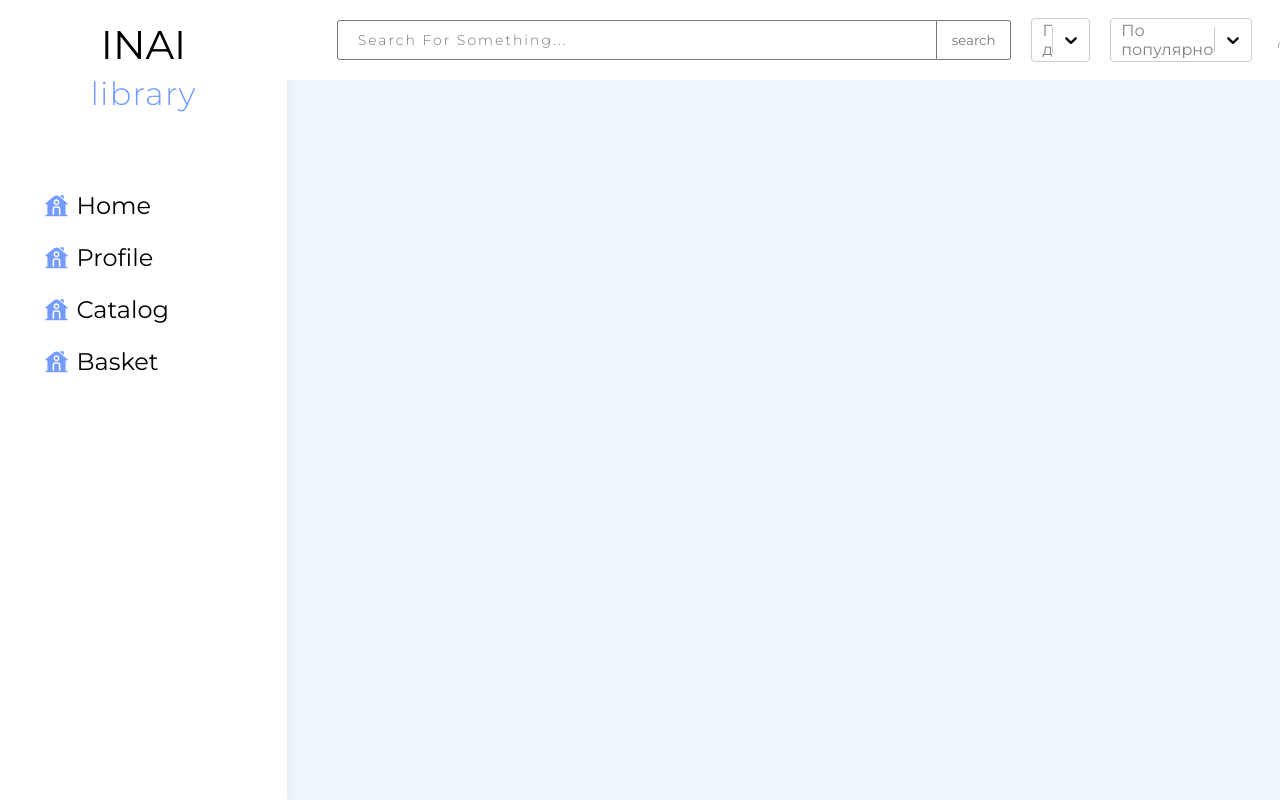
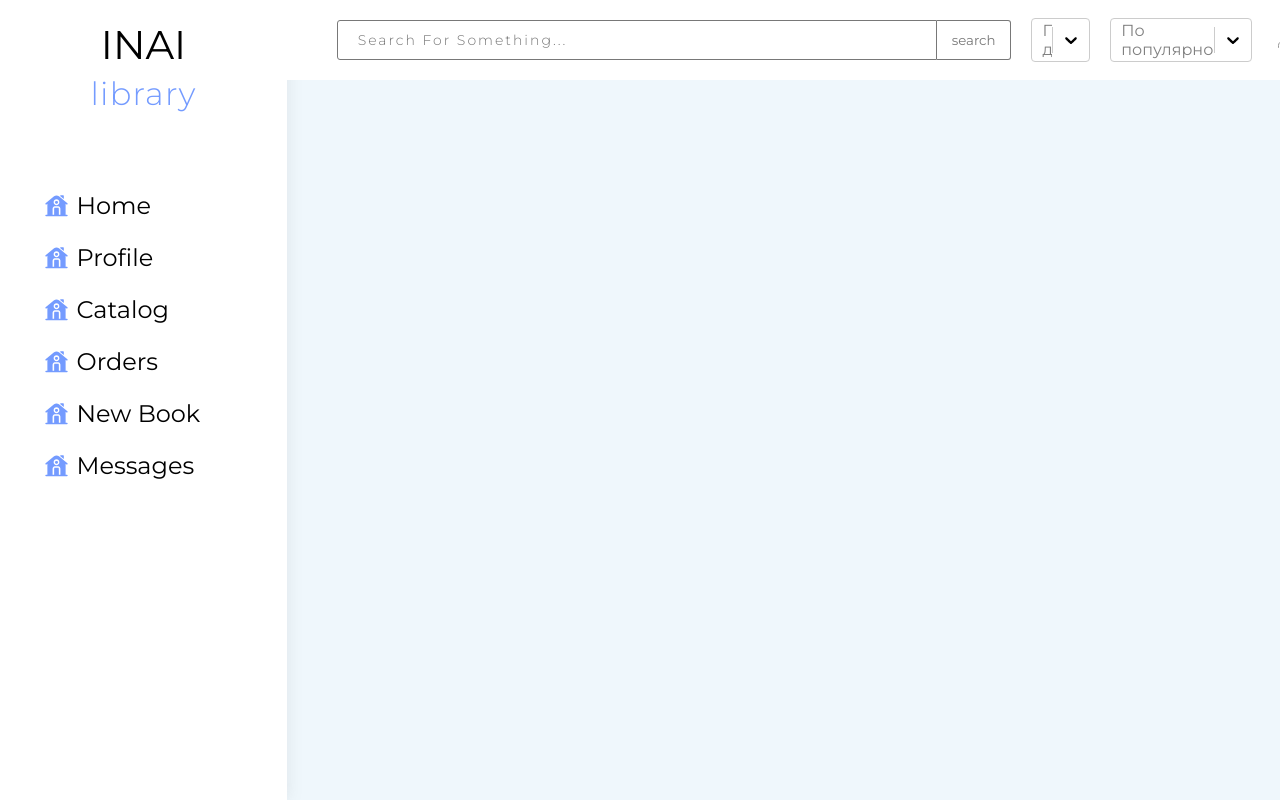
Before and after one commit to EmirlanDogdurbaev/libr2, a React (Vite) app: page /login in a window 1280 px wide. Shown: the top 800 px of the page. Built offline with nearby package versions, Linux system fonts and the light colour scheme; sample sign-in values are in the browser's storage.

Commit message:
devided student and librarian navigation

```diff
--- a/src/modules/Nav/Nav.jsx
+++ b/src/modules/Nav/Nav.jsx
@@ -1,7 +1,7 @@
-import NavItem from './NavItem/NavItem.jsx';
-import styles from './Nav.module.scss';
-import Logo from '../../components/UI/Logo/Logo.jsx';
-import icon1 from '../../assets/icons/home.svg';
+import NavItem from "./NavItem/NavItem.jsx";
+import styles from "./Nav.module.scss";
+import Logo from "../../components/UI/Logo/Logo.jsx";
+import icon1 from "../../assets/icons/home.svg";
 const Nav = (props) => {
   // eslint-disable-next-line react/prop-types
   const isActive = props.stateClassName;
@@ -13,30 +13,56 @@ const Nav = (props) => {
       <Logo />
       <ul>
         <li>
-          <NavItem to={'/'}>
-            {' '}
+          <NavItem to={"/"}>
+            {" "}
             <img src={icon1} alt="" /> home
           </NavItem>
         </li>
         <li>
-          <NavItem to={'/profile'}>
-            {' '}
+          <NavItem to={"/profile"}>
+            {" "}
             <img src={icon1} alt="" /> profile
           </NavItem>
         </li>
         <li>
-          <NavItem to={'/catalog'}>
-            {' '}
+          <NavItem to={"/catalog"}>
+            {" "}
             <img src={icon1} alt="" /> catalog
           </NavItem>
         </li>
-        <li>
-          <NavItem to={'/basket'}>
-            {' '}
-            <img src={icon1} alt="" />
-            basket
-          </NavItem>
-        </li>
+        {localStorage.getItem("user").status === "Librarian" ? (
+          <li>
+            <NavItem to={"/basket"}>
+              {" "}
+              <img src={icon1} alt="" />
+              basket
+            </NavItem>
+          </li>
+        ) : (
+          <>
+            <li>
+              <NavItem to={"/orders"}>
+                {" "}
+                <img src={icon1} alt="" />
+                orders
+              </NavItem>
+            </li>
+            <li>
+              <NavItem to={"/new-book"}>
+                {" "}
+                <img src={icon1} alt="" />
+                new book
+              </NavItem>
+            </li>
+            <li>
+              <NavItem to={"/messages"}>
+                {" "}
+                <img src={icon1} alt="" />
+                Messages
+              </NavItem>
+            </li>
+          </>
+        )}
       </ul>
     </nav>
   );
--- a/src/modules/Nav/NavItem/NavItem.jsx
+++ b/src/modules/Nav/NavItem/NavItem.jsx
@@ -1,13 +1,19 @@
-import {NavLink, useLocation} from "react-router-dom";
-import styles from "./NavItem.module.scss"
+import { NavLink, useLocation } from "react-router-dom";
+import styles from "./NavItem.module.scss";
 // eslint-disable-next-line react/prop-types
-const NavItem = ({to, children}) => {
+const NavItem = ({ to, children }) => {
+  const location = useLocation();
 
-    const location = useLocation();
-
-    return <NavLink to={to}
-                    className={`${styles.navItem} ${location.pathname === to ? styles.active : ''}`}>{children}</NavLink>
-
-}
+  return (
+    <NavLink
+      to={to}
+      className={`${styles.navItem} ${
+        location.pathname === to ? styles.active : ""
+      }`}
+    >
+      {children}
+    </NavLink>
+  );
+};
 
 export default NavItem;
```
